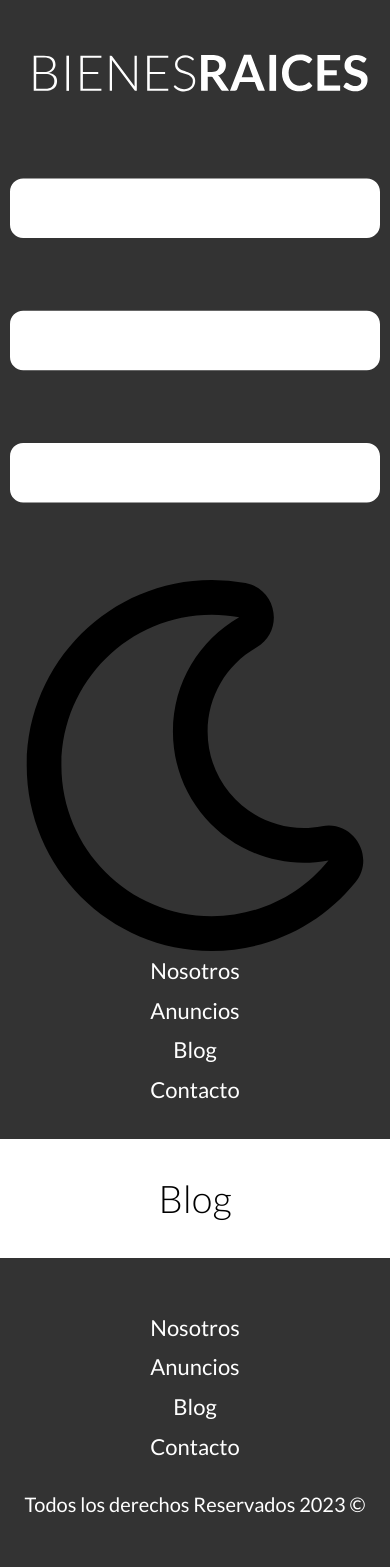
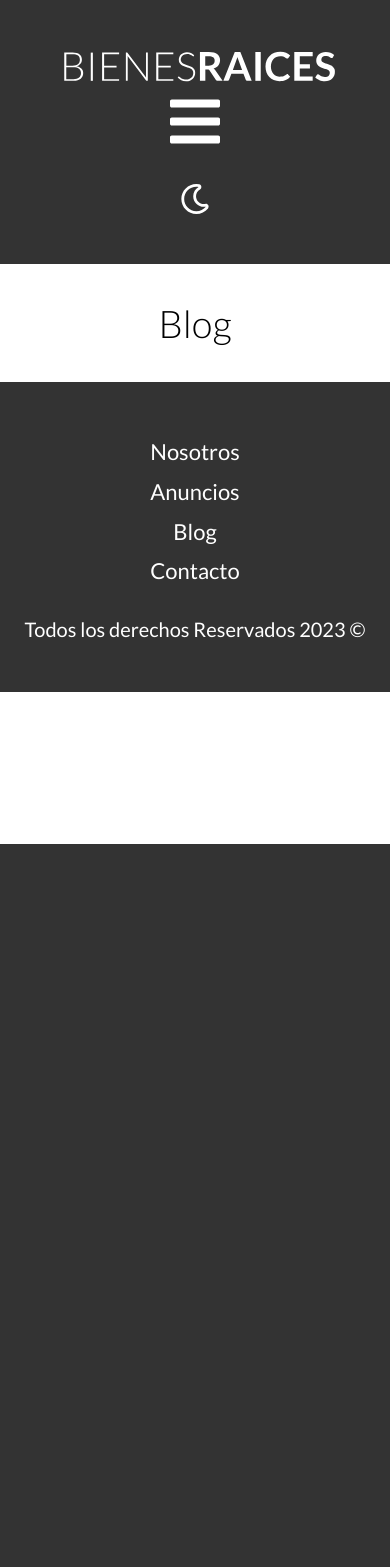
Before and after one commit to urban-calderon/bienes-raices, a PHP site: page /base.html in a window 390 px wide. After the commit the page ends 844 px from the top, so only its background shows below. Run offline with PHP 8.4, Linux system fonts and the light colour scheme.

Commit message:
ADDED: responsive styles and dark mode with css

```diff
--- a/src/scss/app.scss
+++ b/src/scss/app.scss
@@ -4,6 +4,7 @@
 @import 'base/globales';
 @import 'base/utilidades';
 @import 'base/botones';
+@import 'base/darkMode';
 
 /* UI */
 @import 'layout/header';
--- a/src/scss/internas/_nosotros.scss
+++ b/src/scss/internas/_nosotros.scss
@@ -6,8 +6,9 @@
 }
 
 .texto-nosotros blockquote {
+
     font-weight: $black;
     font-size: 2.2rem;
-    margin: 0;
+    margin: 3rem 0 0 0;
     padding-left: 1rem 0 3rem 0;
 }
--- a/src/scss/layout/_anuncios.scss
+++ b/src/scss/layout/_anuncios.scss
@@ -7,6 +7,7 @@
 .anuncio {
     background-color: lighten($gris, 5);
     border: 1px solid darken($gris, 10);
+    margin-bottom: 2rem;
 
     .contenido-anuncio {
         padding: 2rem;
--- a/src/scss/layout/_footer.scss
+++ b/src/scss/layout/_footer.scss
@@ -7,6 +7,12 @@
         padding-top: $separacion / 2;
     }
 
+    .navegacion {
+        visibility: visible;
+        opacity: 1;
+        height: auto;
+    }
+
     .copyright {
         color: $blanco;
         text-align: center;
--- a/src/scss/layout/_navegacion.scss
+++ b/src/scss/layout/_navegacion.scss
@@ -1,19 +1,53 @@
+.derecha {
+    display: flex;
+    flex-direction: column;
+    align-items: center;
+
+    @include tablet {
+        align-items: flex-end;
+    }
+
+    .dark-mode-boton {
+        width: 3rem;
+        margin-top: 3rem;
+        margin-bottom: 2rem;
+        filter: invert(100%);
+
+        &:hover {
+            cursor:pointer;
+        }
+
+        @include tablet {
+            margin-top: 0;
+        }
+    }
+}
+
 .barra {
     display: flex;
     flex-direction: column;
     padding-top: 3rem;
+    align-items: center;
 
     @include tablet {
         flex-direction: row;
         justify-content: space-between;
+        align-items: flex-end;
     }
 }
 
 .navegacion {
 
+    visibility: hidden;
+    opacity: 0;
+    height: 0;
+    transition: visibility .3s ease-in-out, opacity .5s linear, height .5s;
+
     @include tablet {
         display: flex;
         align-items: center;
+        opacity: 1;
+        visibility: visible;
     }
     a {
         color: $blanco;
@@ -32,3 +66,20 @@
         }
     }
 }
+
+/* Menu de hamburguesa */
+.mobile-menu {
+    @include tablet {
+        display: none;
+    }
+
+    img {
+        width: 5rem;
+    }
+}
+
+.mostrar {
+    visibility: visible;
+    opacity: 1;
+    height: auto;
+}
```
Also changed, not shown: build/css/app.css, 2 other files.
